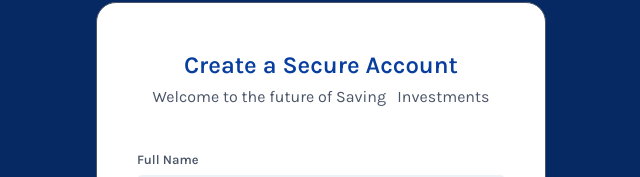
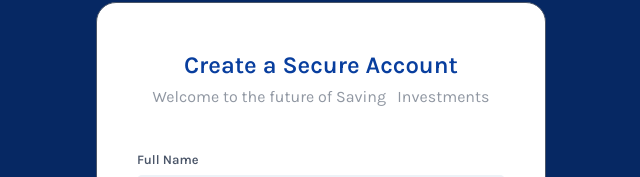
Before and after one commit to cryptotosh/piggvest, a plain HTML site: page index.html in a window 1280 px wide. Shown: the part 134-311 px from the top of the page, without its empty margins (319-959 px from the left). Drawn offline with Linux system fonts and the light colour scheme.

Commit message:
Update style.css

```diff
--- a/css/style.css
+++ b/css/style.css
@@ -62,7 +62,7 @@ header{
     color: #083e9e;
 }
 header p{
-    color: #4a5568;
+    color: #9097a2;
     font-family: 'Karla', sans-serif;
     font-weight: 200;
     margin-top: .5rem;
```
